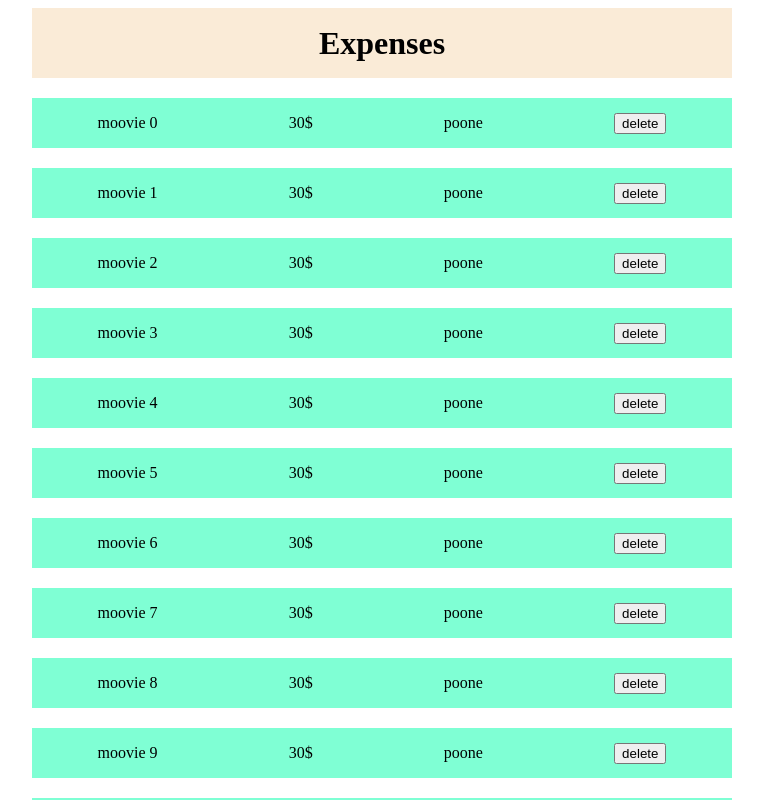
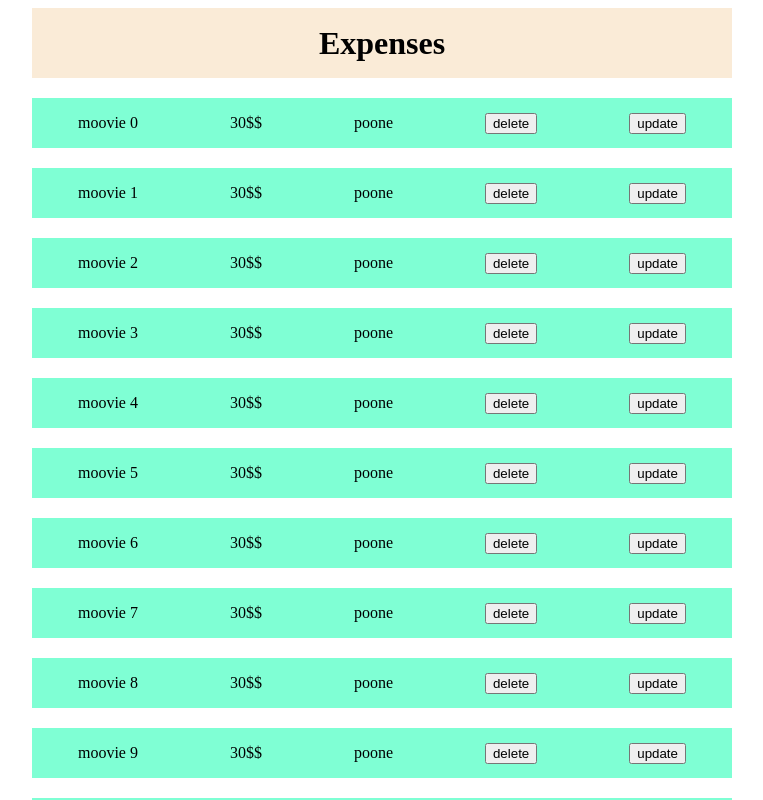
Before and after one commit to arifahd92/sharpener_react, a React (Create React App) app: page / in a window 1280 px wide. Shown: the top 800 px of the page, without its empty margins (258-1021 px from the left). Built offline with nearby package versions, Linux system fonts and the light colour scheme.

Commit message:
update expenses

```diff
--- a/src/components/Expenses.js
+++ b/src/components/Expenses.js
@@ -1,16 +1,23 @@
-import React from "react";
+import React, { useState } from "react";
 import "./expenses.css";
 
 const Expenses = ({ cindex, name, amount, location, delFunc }) => {
   console.log(name);
   console.log(cindex);
+  const [prevName, setPrevName] = useState(name);
+  const [prevAmount, setPrevAmount] = useState(amount);
+  const updateExpenses = () => {
+    setPrevName("updated");
+    setPrevAmount(100);
+  };
   return (
     <div className="maincont">
       <div className="cont-item">
-        <div className="name">{name + " " + cindex}</div>
-        <div className="price">{amount}</div>
+        <div className="name">{prevName + " " + cindex}</div>
+        <div className="price">{prevAmount + "$"}</div>
         <div className="location">{location}</div>
         <button onClick={() => delFunc(cindex)}> delete</button>
+        <button onClick={updateExpenses}>update</button>
       </div>
     </div>
   );
```
